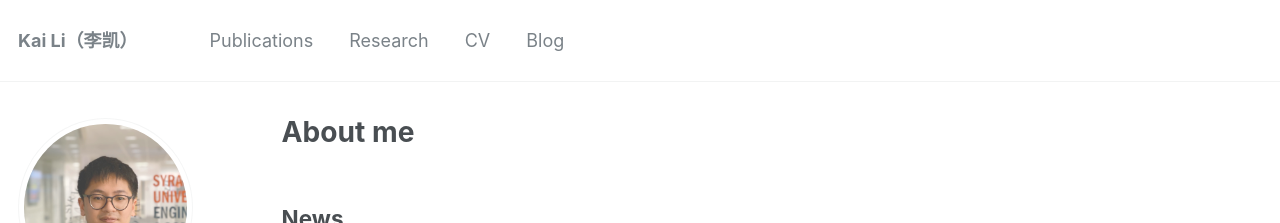
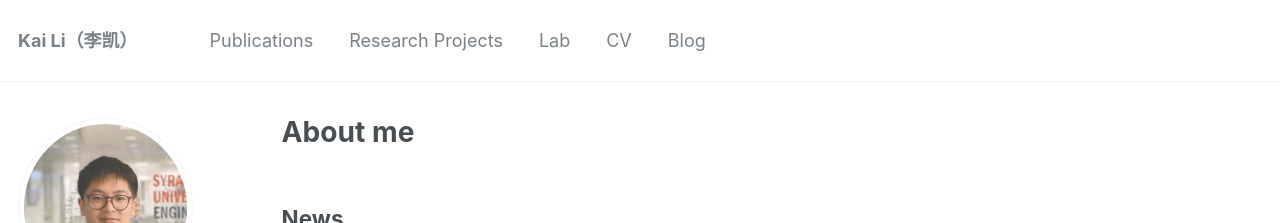
Before and after one commit to likai1993/likai1993.github.io, a Jekyll site: the page built from _pages/about.md, in a window 1280 px wide and 1211 px high. Shown: the top 223 px of the window. Built offline with Jekyll 4.4.1, drawn with Linux system fonts in a browser that asks for light colours; some web fonts are replaced.

Commit message:
Update navigation.yml

```diff
--- a/_data/navigation.yml
+++ b/_data/navigation.yml
@@ -3,8 +3,11 @@ main:
   - title: "Publications"
     url: /publications/
 
-  - title: "Research"
+  - title: "Research Projects"
     url: /research/
+
+  - title: "Lab"
+    url: /lab/
 
   - title: "CV"
     url: /cv/
@@ -15,9 +18,6 @@ main:
   #- title: "Teaching"
    # url: /teaching/
 
-  #- title: "Portfolio"
-  #  url: /portfolio/
-
   - title: "Blog"
     url: /year-archive/
 
```
